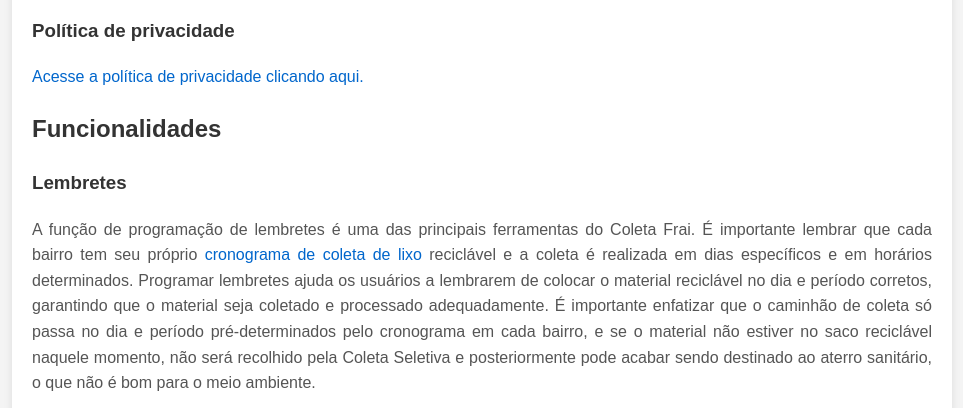
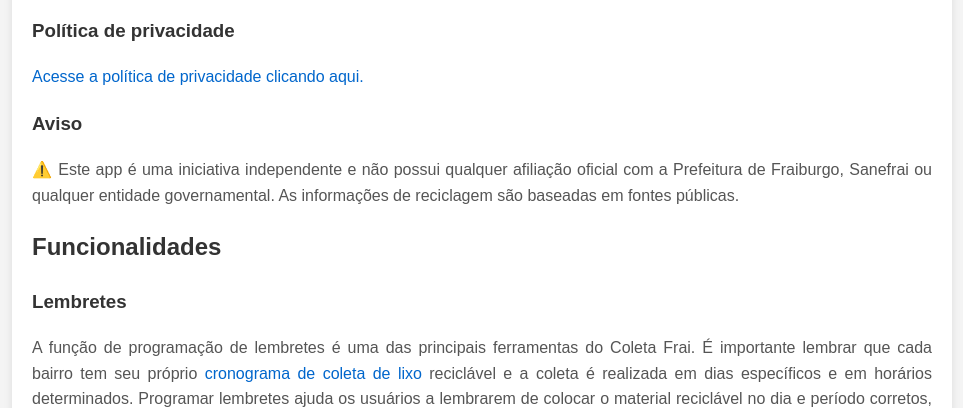
Before and after one commit to gelsonmarcelo/coleta-frai-documentation, a plain HTML site: page index.html in a window 1280 px wide. Shown: the part 365-773 px from the top of the page, without its empty margins (158-1121 px from the left). Drawn offline with Linux system fonts and the light colour scheme.

Commit message:
Update index.html

```diff
--- a/index.html
+++ b/index.html
@@ -73,6 +73,9 @@
       Acesse a política de privacidade clicando aqui.
       </a>
     </p>
+
+    <h3>Aviso</h3>
+    <p>⚠️ Este app é uma iniciativa independente e não possui qualquer afiliação oficial com a Prefeitura de Fraiburgo, Sanefrai ou qualquer entidade governamental. As informações de reciclagem são baseadas em fontes públicas.</p>
 
     <h2>Funcionalidades</h2>
 
```
